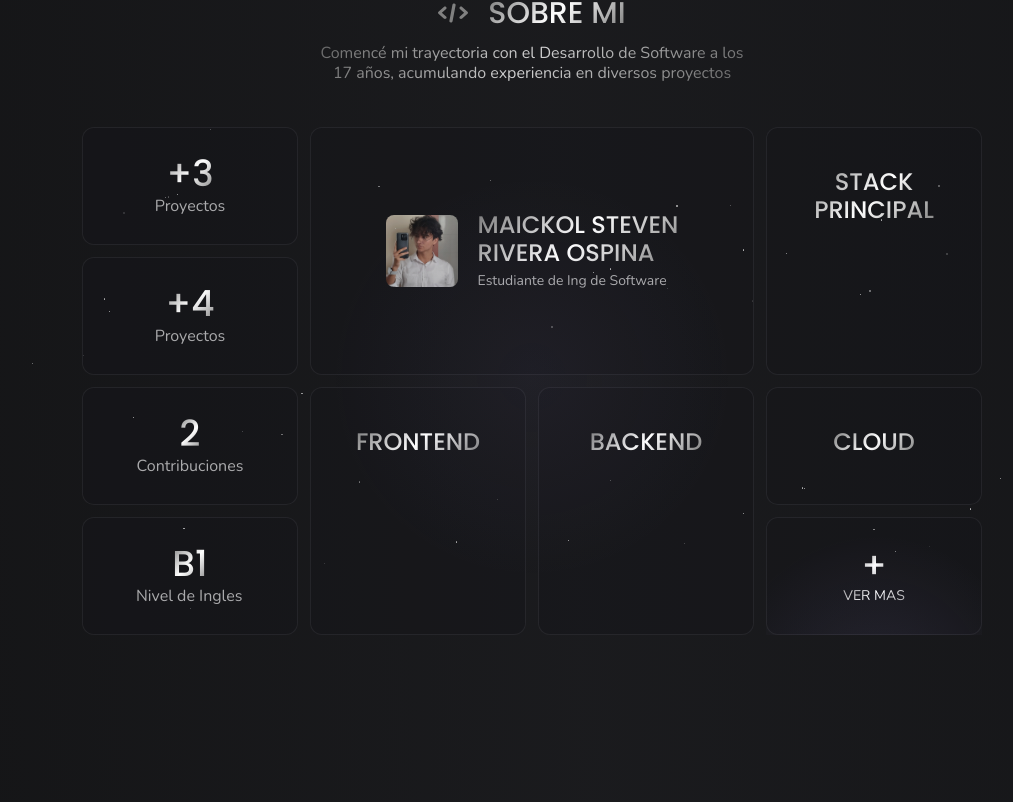
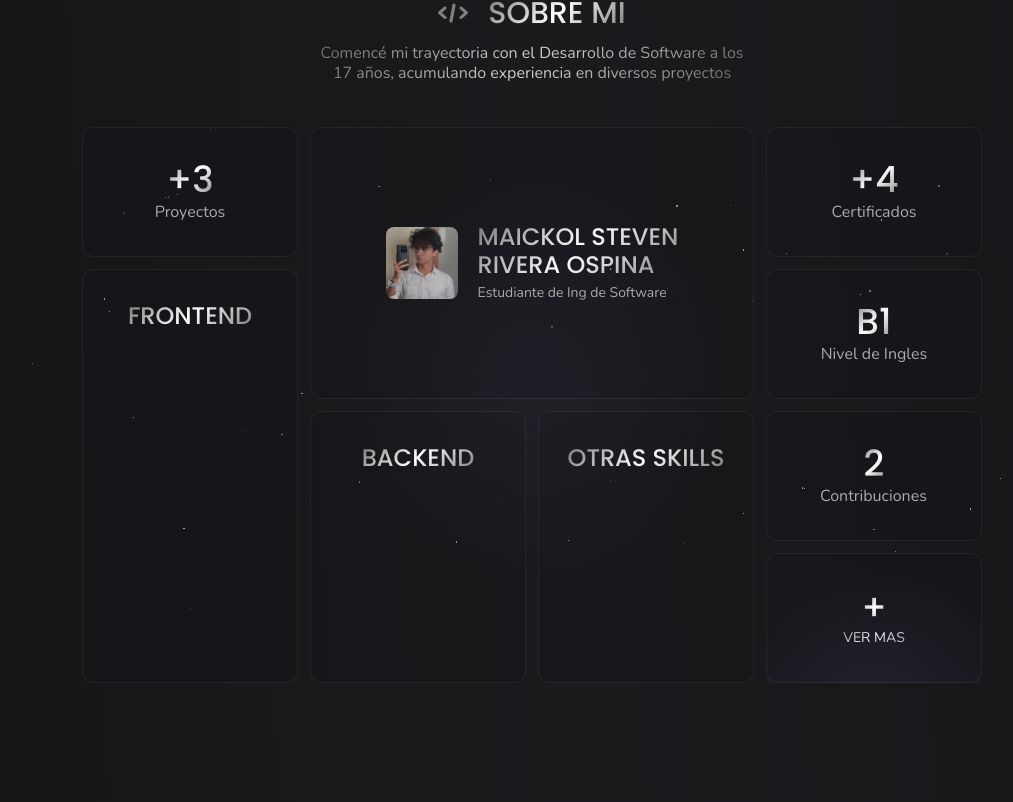
Before and after one commit to m4icol/portfolio, a React (Vite) app: page / in a window 1280 px wide. Shown: the part 2038-2840 px from the top of the page, without its empty margins (108-1121 px from the left). Built offline with nearby package versions, Linux system fonts and the light colour scheme.

Commit message:
refactor: changing the grid layout and profile img path

```diff
--- a/src/App.tsx
+++ b/src/App.tsx
@@ -41,8 +41,8 @@ function App() {
         <About></About>
         <Contact></Contact>
       </div>
-      <RadialGradient size={"900"} top={"-400"} left={"100"} gradient={"gradient-radial-1 fixed"}></RadialGradient>
-      <RadialGradient size={"900"} top={"-400"} left={"750"} gradient={"gradient-radial-2 fixed"}></RadialGradient>
+      <RadialGradient size={"900"} top={"-400"} left={"0"} gradient={"gradient-radial-1 fixed"}></RadialGradient>
+      <RadialGradient size={"900"} top={"-400"} left={"700"} gradient={"gradient-radial-2 fixed"}></RadialGradient>
 
       <div className="fixed z-10 flex gap-4 flex-row opacity-60 hover:opacity-100 bottom-8 right-8">
         <SwitchOption
--- a/src/components/BoxContainer.tsx
+++ b/src/components/BoxContainer.tsx
@@ -6,7 +6,7 @@ type BoxContainerProps = {
 
 export function BoxContainer({ children, title, className }: BoxContainerProps) {
   return (
-    <div className={`${className} flex-col gap-2 py-10 border-1 border-DARK-subtext/10 bg-DARK-selected/40 overflow-hidden rounded-xl flex items-center`}>
+    <div className={`${className} flex-col gap-2 py-8 border-1 border-DARK-subtext/10 bg-DARK-selected/40 overflow-hidden rounded-xl flex items-center`}>
       <p className="font-[poppins] text-2xl/7 text-center text-gradient">{title}</p>
       {children}
     </div>
@@ -15,7 +15,7 @@ export function BoxContainer({ children, title, className }: BoxContainerProps)
 
 export function SmallBox({ children, title, className }: BoxContainerProps) {
   return (
-    <div className={`${className} flex-col h-full border-1 border-DARK-subtext/10 bg-DARK-selected/40 overflow-hidden rounded-xl flex justify-center items-center`}>
+    <div className={`${className} flex-col py-8 h-full border-1 border-DARK-subtext/10 bg-DARK-selected/40 overflow-hidden rounded-xl flex justify-center items-center`}>
       <p className="font-[poppins] text-4xl text-center text-gradient">{title}</p>
       {children}
     </div>
@@ -25,7 +25,7 @@ export function SmallBox({ children, title, className }: BoxContainerProps) {
 export function MainBox({ className }: BoxContainerProps) {
   return (
     <div className={`${className} flex-row h-full gap-5 border-1 border-DARK-subtext/10 bg-DARK-selected/40 overflow-hidden rounded-xl flex justify-center items-center`}>
-        <img className="w-18 rounded-lg top-[28%] left-[44%]" src="public\Maickol.webp" alt="Maickol Rivera" />
+        <img className="w-18 rounded-lg top-[28%] left-[44%]" src="/Maickol.webp" alt="Maickol Rivera" />
 
       <div className="flex flex-col gap-1">
         <p className="font-[poppins] text-2xl/7 text-gradient">MAICKOL STEVEN <br /> RIVERA OSPINA</p>
--- a/src/sections/Contact.tsx
+++ b/src/sections/Contact.tsx
@@ -15,8 +15,8 @@ export default function Contact(){
                 <Line classList="mb-0.5 rotate-180"></Line>
             </div>
 
-            <h2 className="font-[poppins] text-gradient text-5xl text-center">
-                HABLAME DE TU <br /> PROMIXO PROYECTO
+            <h2 className="font-[poppins] w-2/5 text-gradient text-5xl text-center">
+                HABLAME DE TU PROXIMO PROYECTO
             </h2>
             <div className="flex gap-6 mt-1">
                 <SocialButton text={"GIT HUB"} href="https://github.com/m4icol" target="_black"></SocialButton>
--- a/src/sections/sub_sections/AboutGrid.tsx
+++ b/src/sections/sub_sections/AboutGrid.tsx
@@ -7,37 +7,38 @@ export default function AboutGrid(){
                 <SmallBox title="+3">
                     <p className="text-DARK-subtext">Proyectos</p>
                 </SmallBox>
-                <SmallBox className="col-start-1 row-start-2"
-                title="+4">
-                    <p className="text-DARK-subtext">Proyectos</p>
-                </SmallBox>
-                <SmallBox className="col-start-1 row-start-3"
-                title="2">
-                    <p className="text-DARK-subtext">Contribuciones</p>
-                </SmallBox>
-                <SmallBox className="col-start-1 row-start-4" title="B1">
-                    <p className="w-27 text-DARK-subtext">Nivel de Ingles</p>
-                </SmallBox>
+
+                <BoxContainer className="row-span-3 col-start-1 row-start-2"
+                title="FRONTEND">
+                    <p></p>
+                </BoxContainer>
 
                 <MainBox className="col-span-2 row-span-2 col-start-2 row-start-1"/>
 
                 <BoxContainer className="row-span-2 col-start-2 row-start-3"
-                title="FRONTEND">
+                title="BACKEND">
                     <p></p>
                 </BoxContainer>
 
                 <BoxContainer className="row-span-2 col-start-3 row-start-3"
-                title="BACKEND">
+                title="OTRAS SKILLS">
                     <p></p>
                 </BoxContainer>
 
-                <BoxContainer className="row-span-2 col-start-4 row-start-1 px-10"
-                title="STACK PRINCIPAL">
-                    <p></p>
-                </BoxContainer>
-                <BoxContainer className="col-start-4 row-start-3" title="CLOUD">
-                    <p></p>
-                </BoxContainer>
+                <SmallBox className="col-start-4 row-start-1"
+                title="+4">
+                    <p className="text-DARK-subtext">Certificados</p>
+                </SmallBox>
+
+                <SmallBox className="col-start-4 row-start-2"
+                title="B1">
+                    <p className="text-DARK-subtext">Nivel de Ingles</p>
+                </SmallBox>
+
+                <SmallBox className="col-start-4 row-start-3"
+                title="2">
+                    <p className="w-27 text-DARK-subtext">Contribuciones</p>
+                </SmallBox>
 
                 <a href="" className="relative overflow-hidden">
                     <SmallBox className="col-start-4 row-start-4" title="+">
```
